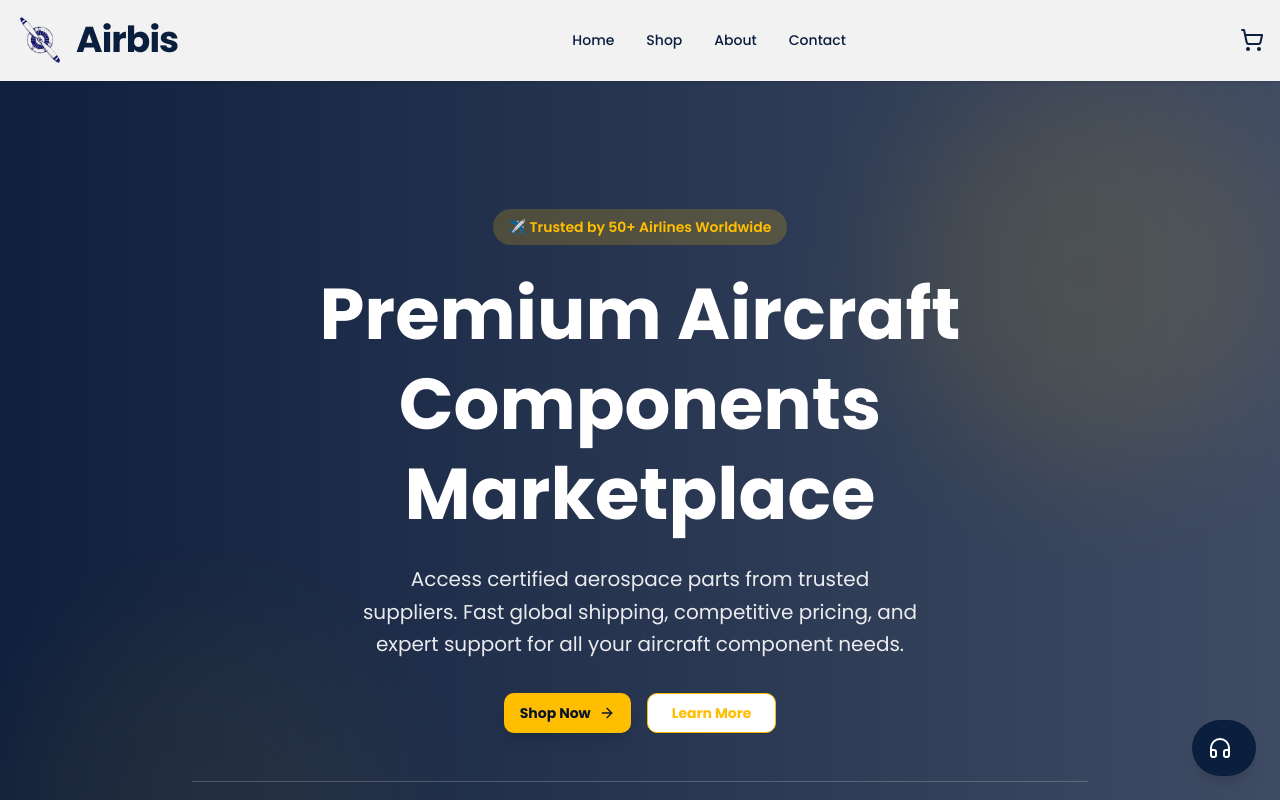
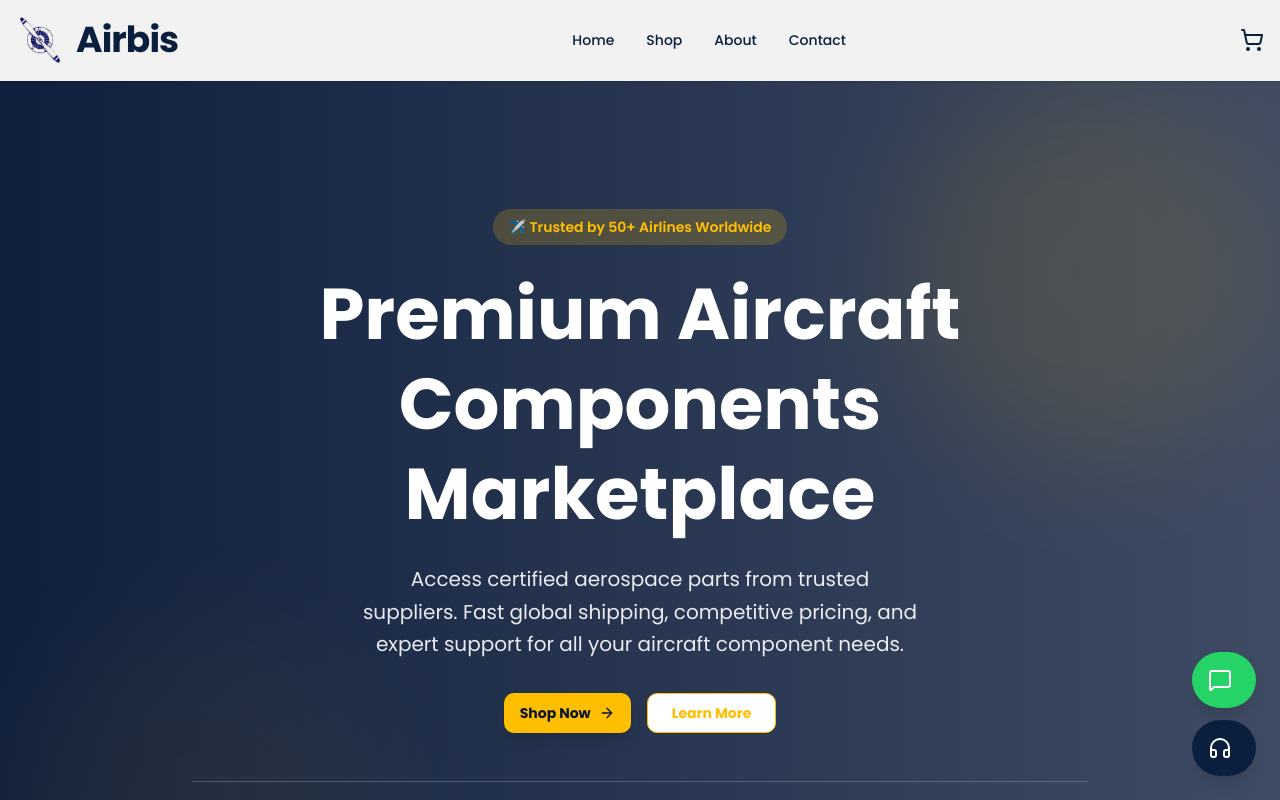
Before and after one commit to florencepugh1997-hash/airbis, a Next.js app: page / in a window 1280 px wide. Shown: the top 800 px of the page. Built offline with nearby package versions, Linux system fonts and the light colour scheme.

Commit message:
feat: add WhatsApp support button with hover effects

```diff
--- a/components/support-widget.tsx
+++ b/components/support-widget.tsx
@@ -1,26 +1,46 @@
 'use client'
 
-import { Headphones } from 'lucide-react'
+import { Headphones, MessageSquare } from 'lucide-react'
 import { useState } from 'react'
 
 export function SupportWidget() {
-    const [isHovered, setIsHovered] = useState(false)
+    const [hoveredButton, setHoveredButton] = useState<'support' | 'whatsapp' | null>(null)
 
     return (
-        <div className="fixed bottom-6 right-6 z-50">
+        <div className="fixed bottom-6 right-6 z-50 flex flex-col items-end gap-3">
+            {/* WhatsApp Button */}
+            <a
+                href="https://wa.me/447529452581"
+                target="_blank"
+                rel="noopener noreferrer"
+                className="flex items-center gap-2 bg-[#25D366] text-white p-4 rounded-full shadow-lg hover:bg-[#128C7E] transition-all duration-300 group hover:scale-105"
+                onMouseEnter={() => setHoveredButton('whatsapp')}
+                onMouseLeave={() => setHoveredButton(null)}
+                aria-label="Chat on WhatsApp"
+            >
+                <MessageSquare size={24} />
+                <span
+                    className={`max-w-0 overflow-hidden whitespace-nowrap transition-all duration-300 ${hoveredButton === 'whatsapp' ? 'max-w-[120px] pl-2' : ''
+                        }`}
+                >
+                    WhatsApp Chat
+                </span>
+            </a>
+
+            {/* Support/Email Button */}
             <a
                 href="mailto:Kevinfeige7110@gmail.com"
                 className="flex items-center gap-2 bg-[#0a1e3d] text-white p-4 rounded-full shadow-lg hover:bg-accent transition-all duration-300 group hover:scale-105"
-                onMouseEnter={() => setIsHovered(true)}
-                onMouseLeave={() => setIsHovered(false)}
+                onMouseEnter={() => setHoveredButton('support')}
+                onMouseLeave={() => setHoveredButton(null)}
                 aria-label="Contact Support"
             >
                 <Headphones size={24} />
                 <span
-                    className={`max-w-0 overflow-hidden whitespace-nowrap transition-all duration-300 ${isHovered ? 'max-w-[100px] pl-2' : ''
+                    className={`max-w-0 overflow-hidden whitespace-nowrap transition-all duration-300 ${hoveredButton === 'support' ? 'max-w-[100px] pl-2' : ''
                         }`}
                 >
-                    Support
+                    Email Support
                 </span>
             </a>
         </div>
--- a/components/video-section.tsx
+++ b/components/video-section.tsx
@@ -1,8 +1,9 @@
 'use client';
 
 export function VideoSection() {
+    console.log('VideoSection Rendering...');
     return (
-        <section className="py-24 bg-[#0a1e3d] text-white overflow-hidden relative">
+        <section id="video-showcase" className="py-24 bg-[#0a1e3d] text-white overflow-hidden relative border-t border-accent/10">
             <div className="container mx-auto px-4 relative z-10">
                 <div className="text-center mb-16">
                     <h2 className="text-accent font-bold uppercase tracking-widest text-sm mb-4">Innovation in Motion</h2>
```
